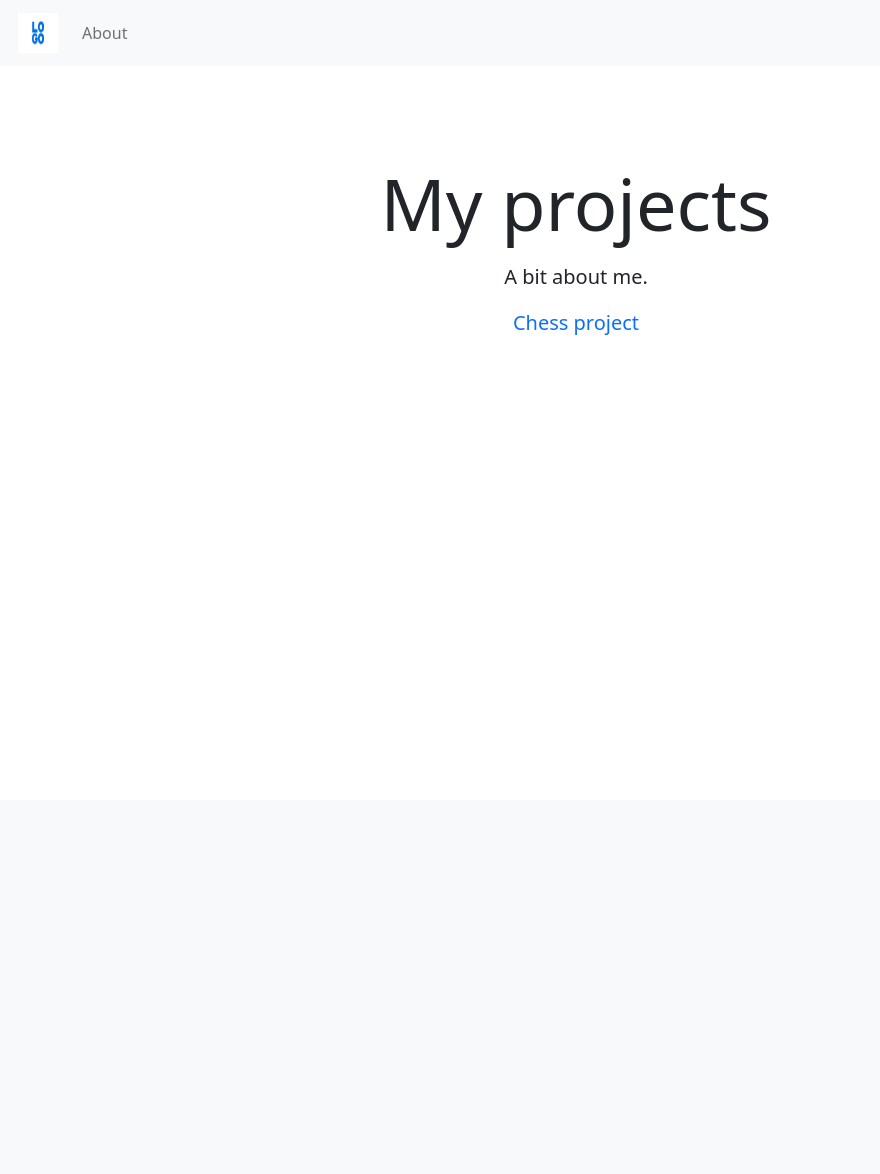
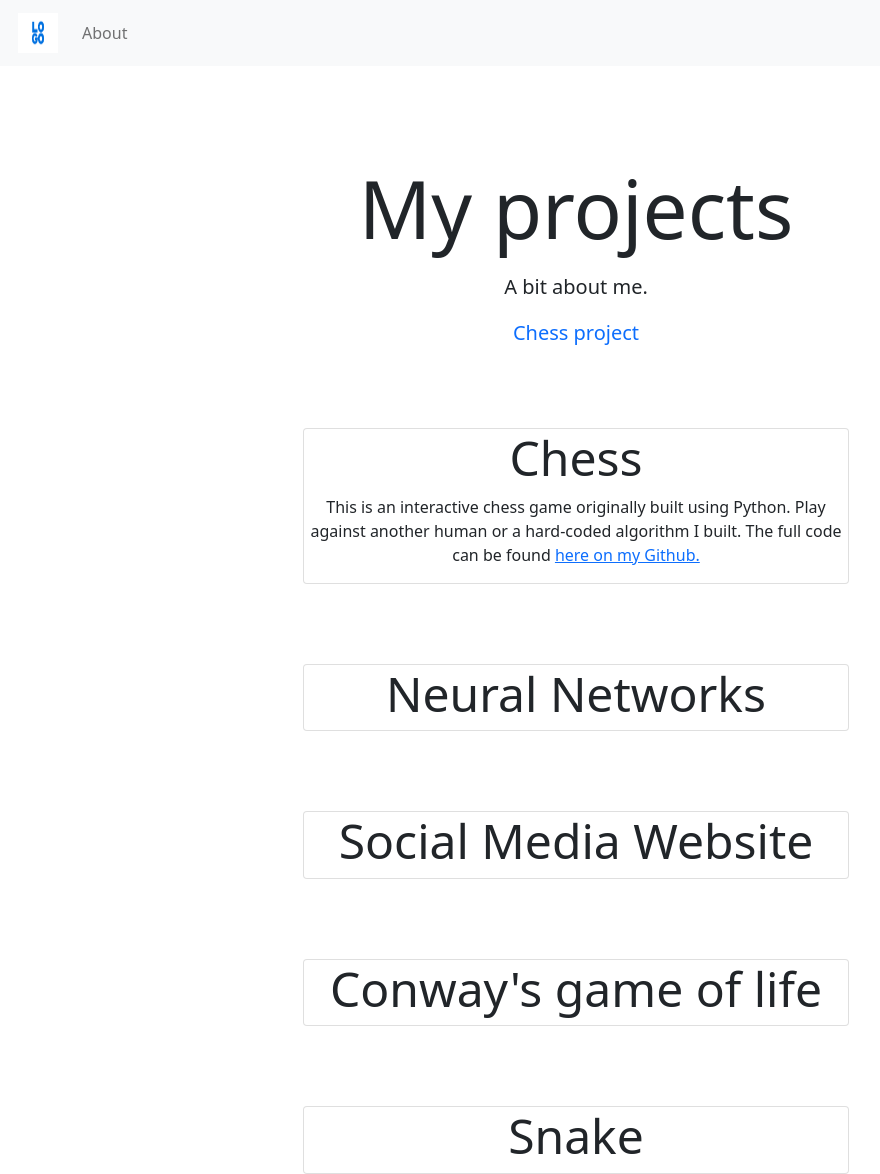
Before and after one commit to gfowle201926762/personal_website, a Django app: page / in a window 1280 px wide. Shown: the whole page, without its empty margins (64-944 px from the left). Before the commit the page ends 335 px from the top, so only its background shows below. Run offline with Django 4.2, Linux system fonts and the light colour scheme.

Commit message:
fleshing out

```diff
--- a/main/templates/main/base_home.html
+++ b/main/templates/main/base_home.html
@@ -55,7 +55,10 @@
 
 
     <!-- Option 1: Bootstrap Bundle with Popper -->
-    <script src="https://cdn.jsdelivr.net/npm/bootstrap@5.0.1/dist/js/bootstrap.bundle.min.js" integrity="sha384-gtEjrD/SeCtmISkJkNUaaKMoLD0//ElJ19smozuHV6z3Iehds+3Ulb9Bn9Plx0x4" crossorigin="anonymous"></script>
+    <script src="https://cdn.jsdelivr.net/npm/bootstrap@5.0.1/dist/js/bootstrap.bundle.min.js" integrity="sha384-gtEjrD/SeCtmISkJkNUaaKMoLD0//ElJ19smozuHV6z3Iehds+3Ulb9Bn9Plx0x4" crossorigin="anonymous">
+        {%block script%}
+        {%endblock%}
+    </script>
 
   </body>
 
--- a/main/templates/main/home.html
+++ b/main/templates/main/home.html
@@ -2,16 +2,38 @@
 
 {%block title%}Welcome!{%endblock%}
 
-
 {%block content%}
 <div class="container trm-l">
     <div class="row justify-content-center">
-        <div class="col-md-6 col-sm-8 text-center">
-            <h1 class="display-2">My projects</h1>
-            <p class="mt-3 lead"> A bit about me.</p>
-            <a class="text-decoration-none lead" href="{% url 'home' %}">Chess project</a>
+       <div class="col-md-6 col-sm-8 text-center">
+            <div>
+                <h1 class="display-1">My projects</h1>
+                <p class="mt-3 lead"> A bit about me.</p>
+                <a class="text-decoration-none lead" href="{% url 'home' %}">Chess project</a>
+            </div>
+            <div class="card trm-m">
+                <h1 class="display-5">Chess</h1>
+                <p>This is an interactive chess game originally built using Python. Play against another human or a hard-coded algorithm I built. The full code can be found <a href="https://github.com/gfowle201926762/chess_project"> here on my Github. </a></p>
+            </div>
+            <div class="card trm-m">
+                <h1 class="display-5">Neural Networks</h1>
+            </div>
+            <div class="card trm-m">
+                <h1 class="display-5">Social Media Website</h1>
+            </div>
+            <div class="card trm-m">
+                <h1 class="display-5">Conway's game of life</h1>
+            </div>
+            <div class="card trm-m">
+                <h1 class="display-5">Snake</h1>
+            </div>
 
-        </div>
+       </div>
+
+
     </div>
 </div>
 {%endblock%}
+
+{%block script%}
+{%endblock%}
```
Also changed, not shown: main/templates/main/chess.html (+7 -0 lines).
